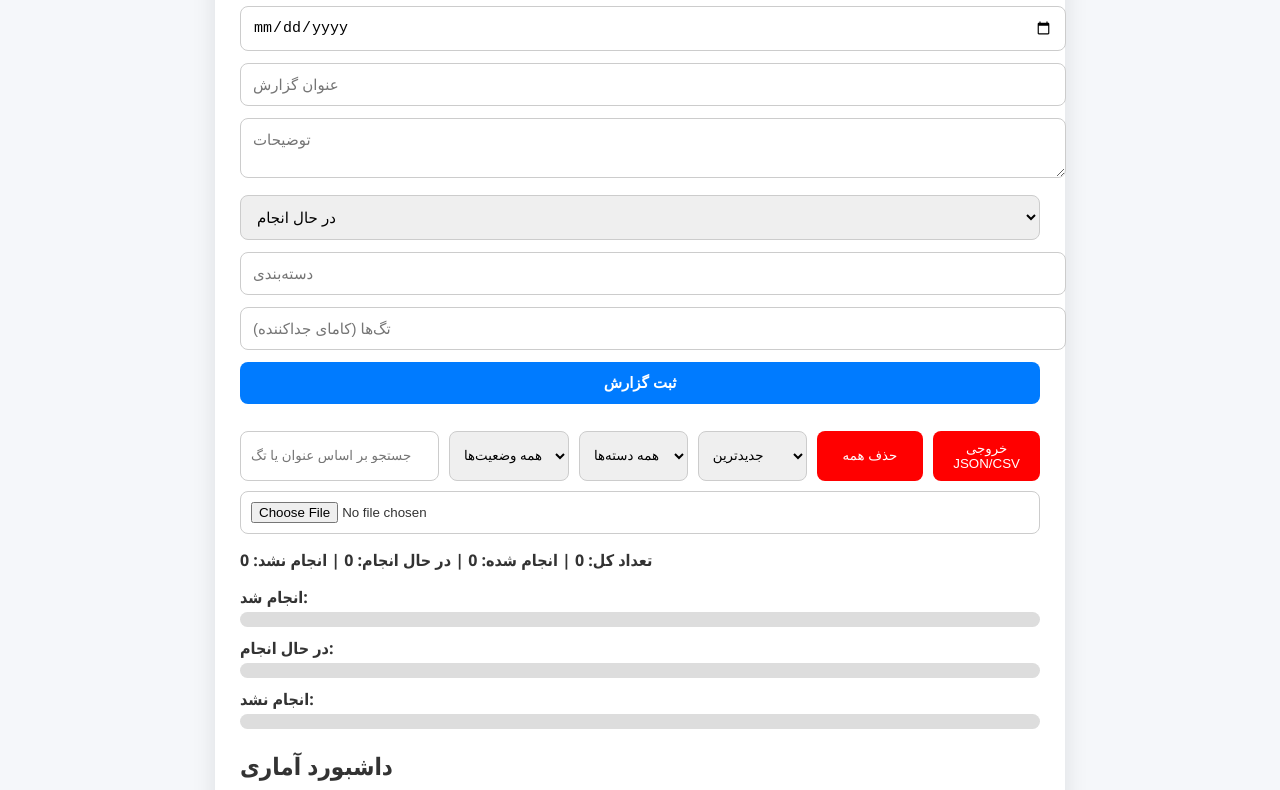
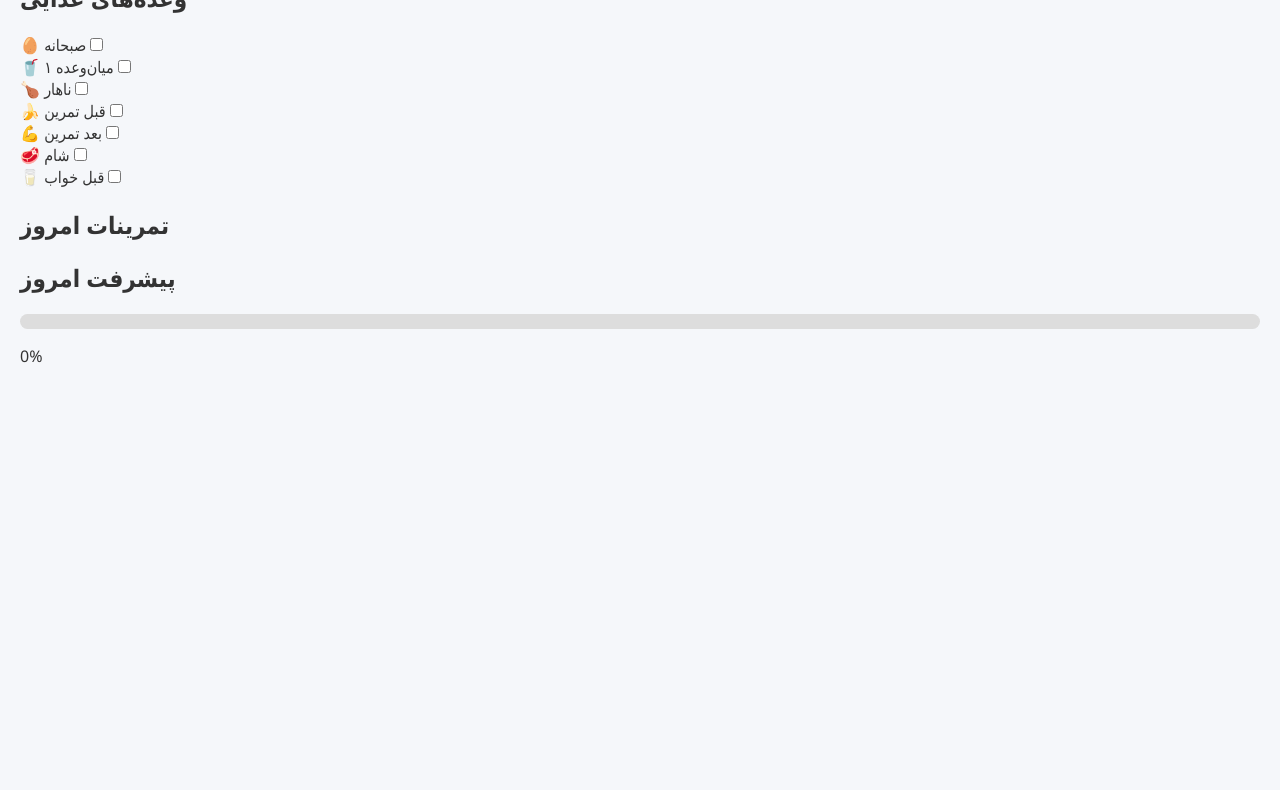
Before and after one commit to alinoory896-hash/aliza, a plain HTML site: page index.html in a window 1280 px wide. Shown: the part 125-915 px from the top of the page. After the commit the page ends 800 px from the top, so only its background shows below. Drawn offline with nearby package versions, Linux system fonts and the light colour scheme.

Commit message:
Update index.html

```diff
--- a/index.html
+++ b/index.html
@@ -1,85 +1,37 @@
 <!DOCTYPE html>
 <html lang="fa">
 <head>
-<meta charset="UTF-8">
-<meta name="viewport" content="width=device-width, initial-scale=1.0">
-<title>سوپر گزارش کار حرفه‌ای</title>
-<link rel="stylesheet" href="style.css">
-<script src="https://cdn.jsdelivr.net/npm/chart.js"></script>
+  <meta charset="UTF-8">
+  <title>گزارش روزانه</title>
+  <link rel="stylesheet" href="style.css">
 </head>
 <body>
-<div class="container">
-  <div class="header">
-    <h1>سوپر گزارش کار روزانه</h1>
-    <button id="toggleDark">🌙</button>
+
+  <h1>📅 گزارش روزانه</h1>
+  <p id="date"></p>
+
+  <div class="card">
+    <h2>وعده‌های غذایی</h2>
+    <div class="item"><span>🥚 صبحانه</span><input type="checkbox" class="check" data-type="meal"></div>
+    <div class="item"><span>🥤 میان‌وعده ۱</span><input type="checkbox" class="check" data-type="meal"></div>
+    <div class="item"><span>🍗 ناهار</span><input type="checkbox" class="check" data-type="meal"></div>
+    <div class="item"><span>🍌 قبل تمرین</span><input type="checkbox" class="check" data-type="meal"></div>
+    <div class="item"><span>💪 بعد تمرین</span><input type="checkbox" class="check" data-type="meal"></div>
+    <div class="item"><span>🥩 شام</span><input type="checkbox" class="check" data-type="meal"></div>
+    <div class="item"><span>🥛 قبل خواب</span><input type="checkbox" class="check" data-type="meal"></div>
   </div>
 
-  <form id="reportForm">
-    <input type="date" id="date" required>
-    <input type="text" id="title" placeholder="عنوان گزارش" required>
-    <textarea id="description" placeholder="توضیحات" required></textarea>
-    <select id="status">
-      <option>در حال انجام</option>
-      <option>انجام شد</option>
-      <option>انجام نشد</option>
-    </select>
-    <input type="text" id="category" placeholder="دسته‌بندی">
-    <input type="text" id="tags" placeholder="تگ‌ها (کامای جداکننده)">
-    <button type="submit">ثبت گزارش</button>
-  </form>
-
-  <div class="controls">
-    <input type="text" id="searchInput" placeholder="جستجو بر اساس عنوان یا تگ">
-    <select id="filterStatus">
-      <option value="">همه وضعیت‌ها</option>
-      <option>در حال انجام</option>
-      <option>انجام شد</option>
-      <option>انجام نشد</option>
-    </select>
-    <select id="filterCategory">
-      <option value="">همه دسته‌ها</option>
-    </select>
-    <select id="sortOrder">
-      <option value="newest">جدیدترین</option>
-      <option value="oldest">قدیمی‌ترین</option>
-    </select>
-    <button id="deleteAll">حذف همه</button>
-    <button id="exportData">خروجی JSON/CSV</button>
-    <input type="file" id="importData" accept=".json,.csv">
+  <div class="card">
+    <h2>تمرینات امروز</h2>
+    <div id="workouts"></div>
   </div>
 
-  <div class="summary">
-    <span id="totalCount">تعداد کل: 0</span> |
-    <span id="doneCount">انجام شده: 0</span> |
-    <span id="pendingCount">در حال انجام: 0</span> |
-    <span id="failedCount">انجام نشد: 0</span>
+  <div class="card">
+    <h2>پیشرفت امروز</h2>
+    <div class="progress"><div class="progress-bar" id="progressBar"></div></div>
+    <p id="progressText">0%</p>
   </div>
 
-  <div class="progress-bars">
-    <div class="progress-bar-container">
-      <span>انجام شد:</span>
-      <div class="progress"><div id="doneBar"></div></div>
-    </div>
-    <div class="progress-bar-container">
-      <span>در حال انجام:</span>
-      <div class="progress"><div id="pendingBar"></div></div>
-    </div>
-    <div class="progress-bar-container">
-      <span>انجام نشد:</span>
-      <div class="progress"><div id="failedBar"></div></div>
-    </div>
-  </div>
-
-  <div class="dashboard">
-    <h2>داشبورد آماری</h2>
-    <canvas id="statusChart" height="150"></canvas>
-    <canvas id="categoryChart" height="150"></canvas>
-    <canvas id="dateChart" height="150"></canvas>
-  </div>
-
-  <ul id="reportList"></ul>
-</div>
-
-<script src="script.js"></script>
+  <script src="script.js"></script>
 </body>
 </html>
```
